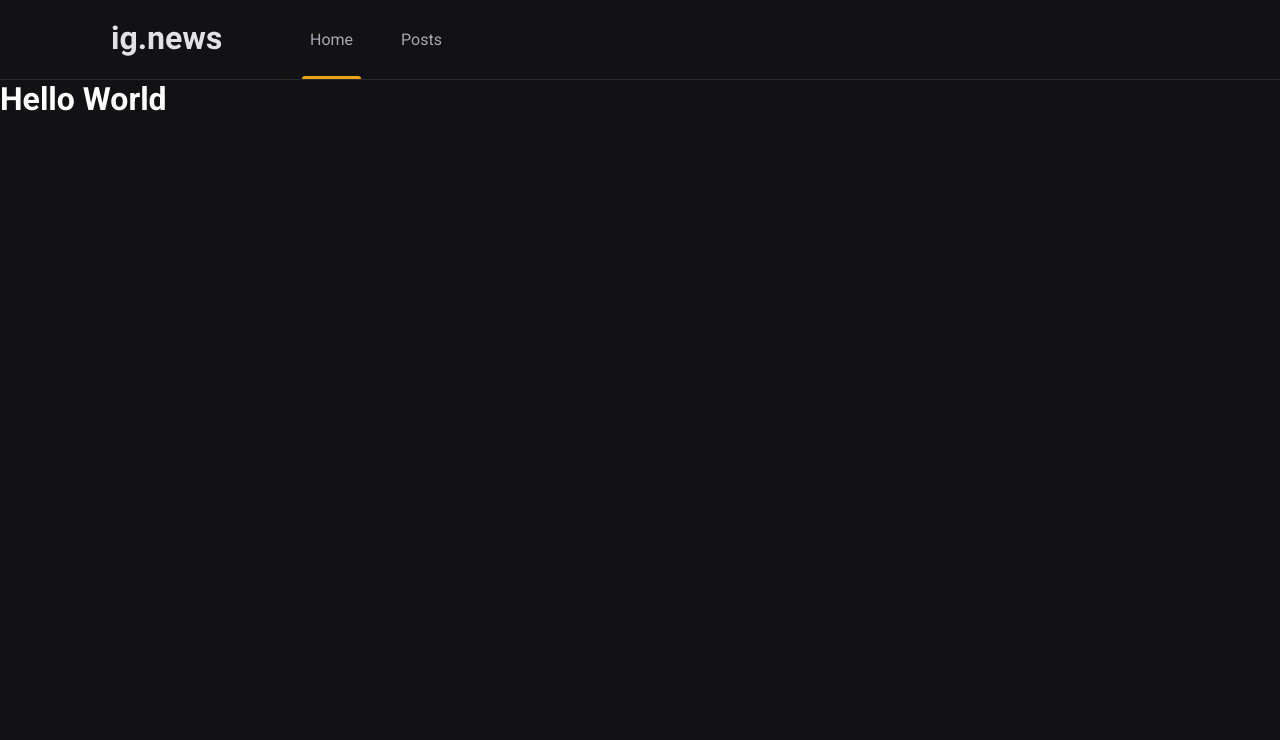
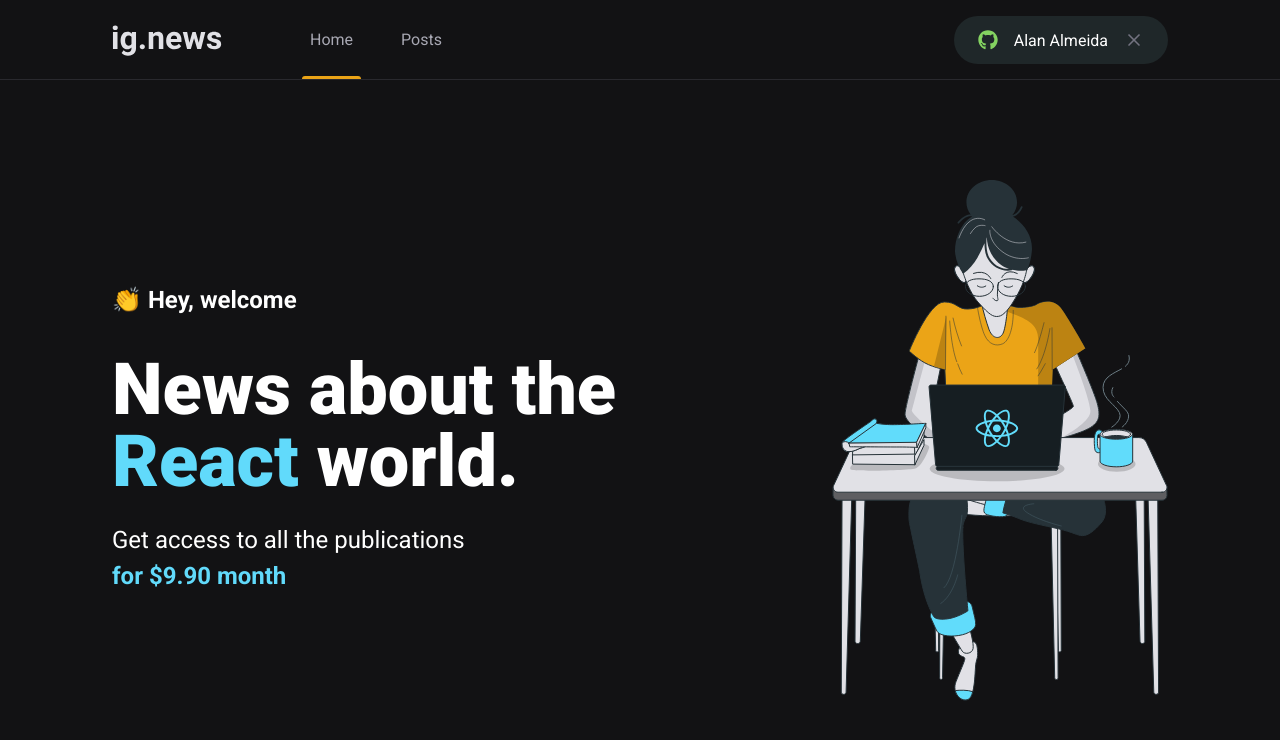
Before and after one commit to alan-dx/ig.news, a Next.js app: page / in a window 1280 px wide. Shown: the top 740 px of the page. Built offline with nearby package versions, Linux system fonts and the light colour scheme.

Commit message:
created SignInButton and home page

```diff
--- a/package.json
+++ b/package.json
@@ -11,6 +11,7 @@
     "next": "10.0.9",
     "react": "17.0.2",
     "react-dom": "17.0.2",
+    "react-icons": "^4.2.0",
     "sass": "^1.32.8"
   },
   "devDependencies": {
--- a/src/components/Header/index.tsx
+++ b/src/components/Header/index.tsx
@@ -1,3 +1,4 @@
+import { SignInButton } from '../SiginInButton'
 import styles from './styles.module.scss'
 
 export function Header() {
@@ -9,6 +10,8 @@
 					<a className={styles.active}>Home</a>
 					<a>Posts</a>
 				</nav>
+
+				<SignInButton />
 			</div>
 		</header>
 	)
--- a/src/components/Header/styles.module.scss
+++ b/src/components/Header/styles.module.scss
@@ -50,4 +50,8 @@
             }
         }
     }
+
+    button {
+        margin-left: auto;
+    }
 }
--- /dev/null
+++ b/src/components/SiginInButton/index.tsx
@@ -0,0 +1,28 @@
+import { FaGithub } from 'react-icons/fa'
+import {FiX} from 'react-icons/fi'
+
+import styles from './styles.module.scss'
+
+export function SignInButton() {
+
+    const isUserLoggedIn = true;
+
+    return isUserLoggedIn ? (
+        <button
+            type="button"
+            className={styles.signInButton}
+        >
+            <FaGithub color="#84D361" />
+            Alan Almeida
+            <FiX color="#737380" className={styles.closeIcon}/>
+        </button>
+    ) : (
+        <button
+            type="button"
+            className={styles.signInButton}
+        >
+            <FaGithub color="#EBA417" />
+            Sign in with Github
+        </button>
+    )
+}
--- /dev/null
+++ b/src/components/SiginInButton/styles.module.scss
@@ -0,0 +1,32 @@
+.signInButton {
+    height: 3rem;
+    border-radius: 3rem;
+    background: var(--gray-850);
+    border: 0;
+    padding: 0 1.5rem;
+
+    display: flex;
+    align-items: center;
+    justify-content: center;
+    color: var(--white);
+    font-weight: bodl;
+
+    svg {
+        width: 20px;
+        height: 20px;
+    }
+
+    svg:first-child {
+        margin-right: 1rem;
+    }
+
+    svg.closeIcon {
+        margin-left: 1rem;
+    }
+
+    transition: filter 0.2s;
+
+    &:hover {
+        filter: brightness(0.8);
+    }
+}
--- /dev/null
+++ b/src/pages/home.module.scss
@@ -0,0 +1,41 @@
+.contentContainer {
+    max-width: 1120px;
+    margin: 0 auto;
+    padding: 0 2rem;
+    height: calc(100vh - 5rem);
+
+    display: flex;
+    align-items: center;
+    justify-content: space-between;
+}
+
+.hero {
+    max-width: 600px;
+
+    > span {
+        font-size: 1.5rem;
+        font-weight: bold;
+    }
+
+    h1 {
+        font-size: 4.5rem;
+        line-height: 4.5rem;
+        font-weight: 900;
+        margin-top: 2.5rem;
+
+        span {
+            color: var(--cyan-500);
+        }
+    }
+
+    p {
+        font-size: 1.5rem;
+        line-height: 2.25rem;
+        margin-top: 1.5rem;
+
+        span {
+            color: var(--cyan-500);
+            font-weight: bold;
+        }
+    }
+}
--- a/src/pages/index.tsx
+++ b/src/pages/index.tsx
@@ -1,14 +1,25 @@
 import Head from 'next/head'
+
+import styles from './home.module.scss'
 
 export default function Home() {
   return (
     <>
       <Head>
-        <title> Inicio | ig.news</title>
+        <title>Home | ig.news</title>
       </Head>
-      <h1>
-        Hello <span>World</span>
-      </h1>
+      <main className={styles.contentContainer}>
+        <section className={styles.hero}>
+          <span>👏 Hey, welcome</span>
+          <h1>News about the <span>React</span> world.</h1>
+          <p>
+            Get access to all the publications <br/>
+            <span>for $9.90 month</span>
+          </p>
+        </section>
+
+        <img src="/images/avatar.svg" alt="Girl coding"/>
+      </main>
     </>
   )
 }
--- a/src/styles/global.scss
+++ b/src/styles/global.scss
@@ -10,6 +10,7 @@
     --gray-100: #E1E1E1;
     --gray-300: #A8A8B3;
     --gray-800: #29292E;
+    --gray-850: #1F2729;
     --gray-900: #121214;
 
     --cyan-500: #61DAFB;
```
Also changed, not shown: 1 other file (tests, documents, lock files or other folders).
